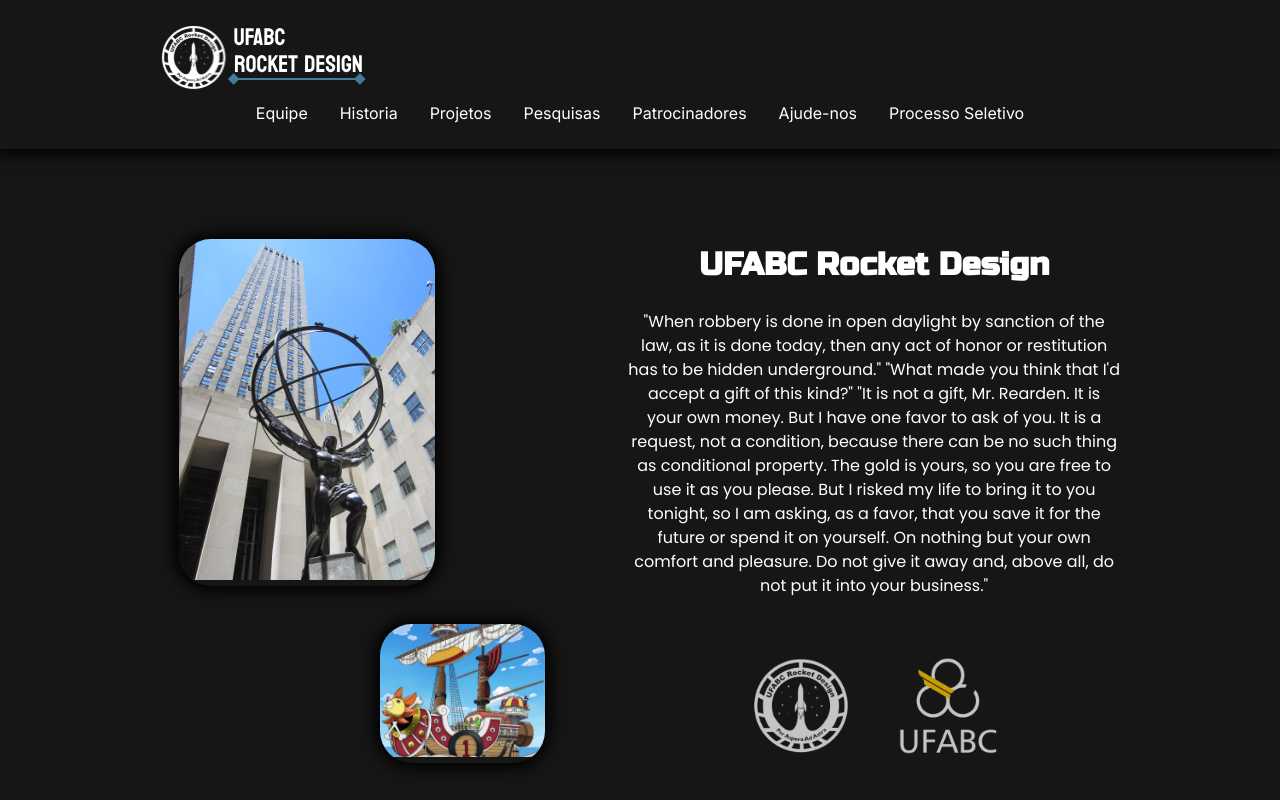
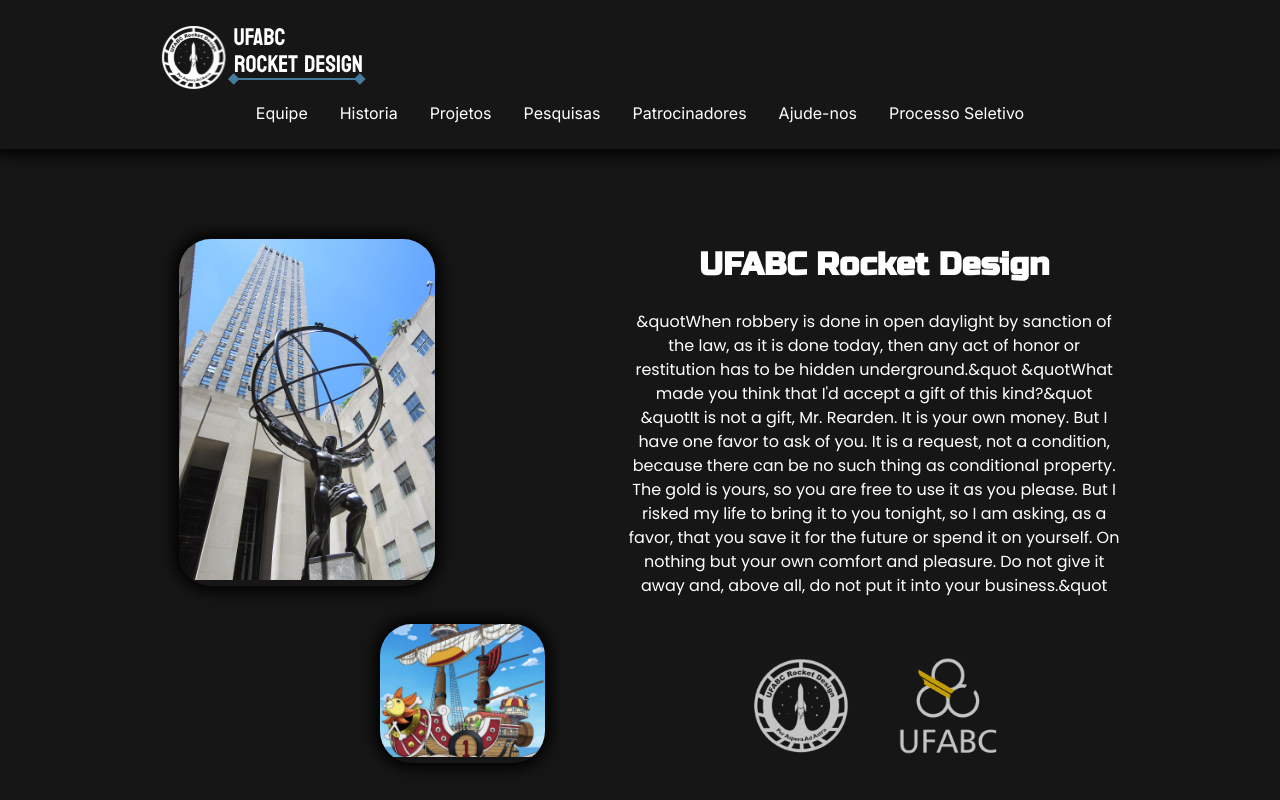
Before and after one commit to UFABCRocketDesign/UFABCRocketDesign.github.io, a Next.js app: page / in a window 1280 px wide. Shown: the top 800 px of the page. Built offline with nearby package versions, Linux system fonts and the light colour scheme.

Commit message:
agora vai

```diff
--- a/src/app/page.tsx
+++ b/src/app/page.tsx
@@ -5,7 +5,6 @@
 
 export default function Home() {
   return (
-
     <>
       <div className={styles.banner} >
         {/* We have 3 sections, one with photos on the left, one with abtract on the right, and one with sponsors on the bot */}
@@ -23,11 +22,11 @@
               UFABC Rocket Design
             </h1>
             <p className={styles.description}>
-              "When robbery is done in open daylight by sanction of the law, as it is done today, then any act of honor or restitution has to be hidden underground."
+              &quotWhen robbery is done in open daylight by sanction of the law, as it is done today, then any act of honor or restitution has to be hidden underground.&quot
 
-              "What made you think that I'd accept a gift of this kind?"
+              &quotWhat made you think that I&apos;d accept a gift of this kind?&quot
 
-              "It is not a gift, Mr. Rearden. It is your own money. But I have one favor to ask of you. It is a request, not a condition, because there can be no such thing as conditional property. The gold is yours, so you are free to use it as you please. But I risked my life to bring it to you tonight, so I am asking, as a favor, that you save it for the future or spend it on yourself. On nothing but your own comfort and pleasure. Do not give it away and, above all, do not put it into your business."
+              &quotIt is not a gift, Mr. Rearden. It is your own money. But I have one favor to ask of you. It is a request, not a condition, because there can be no such thing as conditional property. The gold is yours, so you are free to use it as you please. But I risked my life to bring it to you tonight, so I am asking, as a favor, that you save it for the future or spend it on yourself. On nothing but your own comfort and pleasure. Do not give it away and, above all, do not put it into your business.&quot
             </p>
             <div className={styles.abstractLogos}>
               <Image className={styles.abstractLogo} src="/images/logo_rocket.png" fill alt="" />
--- a/src/components/header.module.scss
+++ b/src/components/header.module.scss
@@ -25,6 +25,9 @@
     color: $primary-color;
     font-size: 1.5rem !important;
 }
+.logoImg {
+    position: relative !important;
+}
 
 .nav {
     // "nav nav-pills"
--- a/src/components/header.tsx
+++ b/src/components/header.tsx
@@ -1,12 +1,13 @@
 import styles from './header.module.scss';
 import Link from 'next/link';
+import Image from 'next/image';
 
 
 export default function Header(): JSX.Element {
     return (
         <header className={styles.header}>
             <Link href="/" passHref className={styles.logo}>
-                <img src="/images/logoHorizontal.svg" alt="Logo" />
+                <Image className={styles.logoImg} src="/images/logoHorizontal.svg" fill alt="Logo" />
             </Link>
 
             <ul className={styles.nav}>
```
Also changed, not shown: src/app/sponsors/page.tsx (+4 -4 lines).
